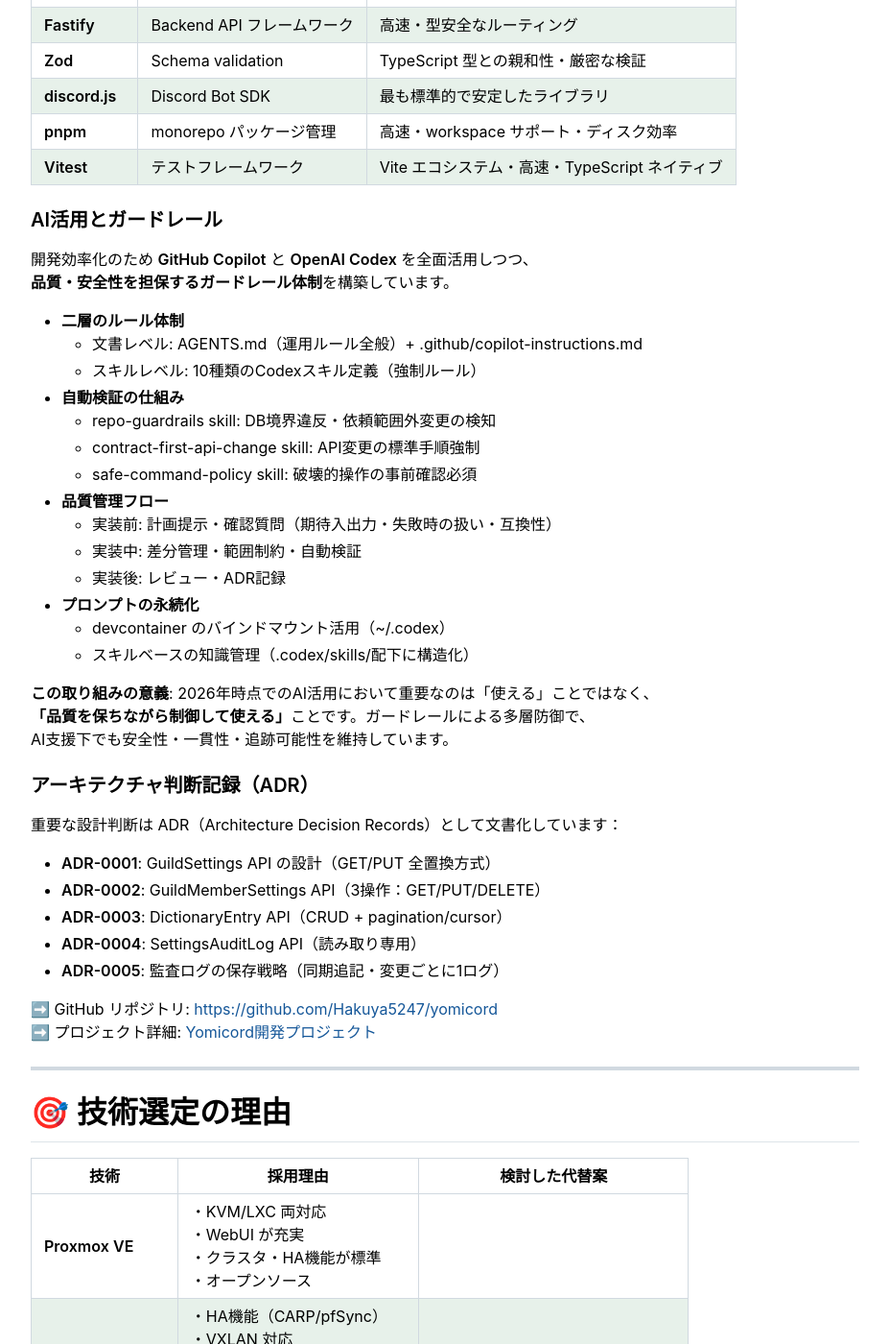
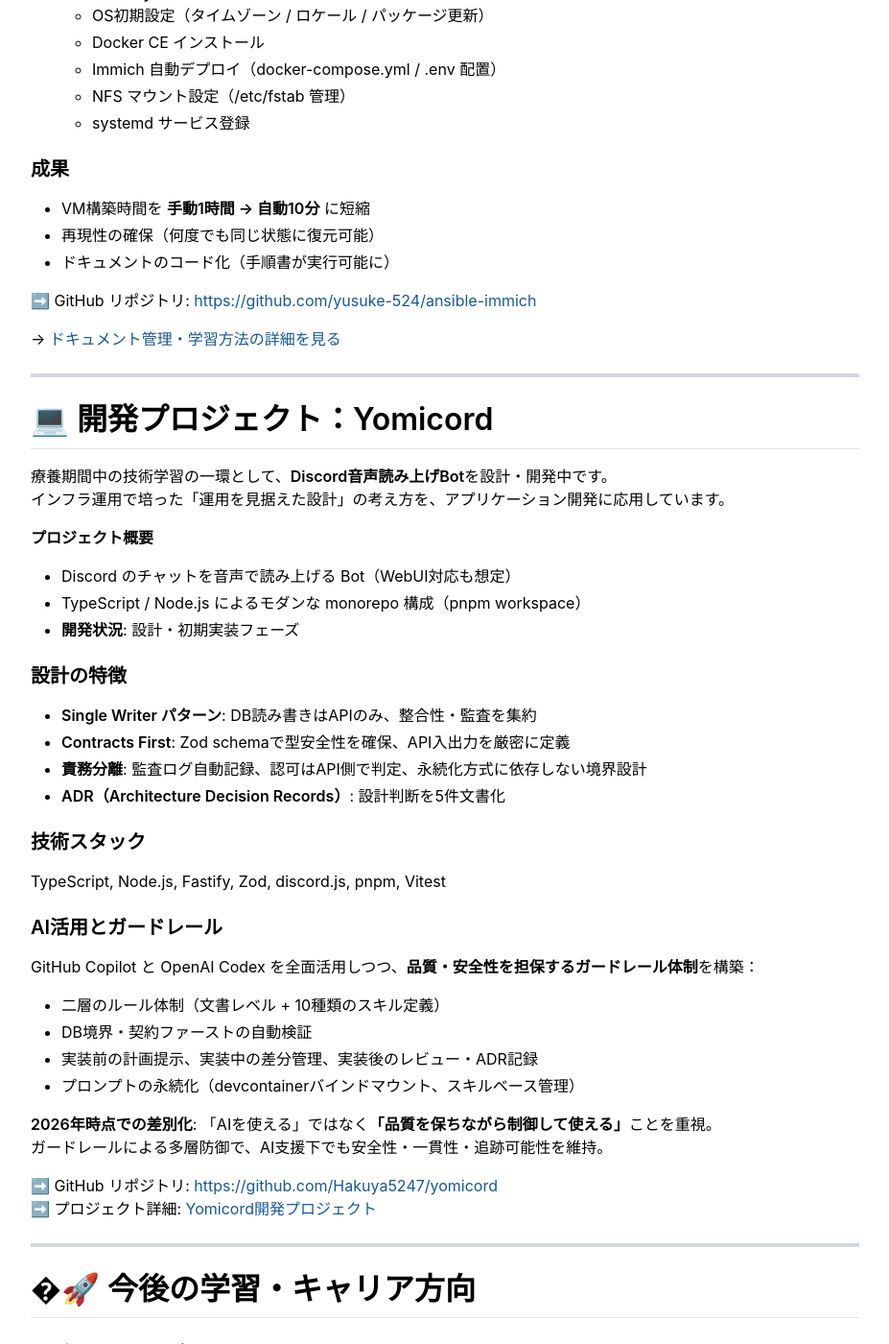
Before and after one commit to yusuke-524/yusuke-524.github.io, a Jekyll site: the page built from index.md, in a window 1280 px wide and 1400 px high, scrolled down 6415 px. Shown: the whole window at 96% size, without its empty margins (176-1103 px from the left). Built offline with Jekyll 4.4.1, drawn with Linux system fonts in a browser that asks for light colours; nearby versions of some CDN libraries; some of the changed text lies outside the part shown.

Commit message:
yomicordに関して詳細を別ファイルへ移譲し簡素化と、セクション移動

````diff
--- a/index.md
+++ b/index.md
@@ -205,94 +205,6 @@ OS / ネットワーク / ストレージ / セキュリティ / 監視 / 自動
 
 ---
 
-# 💻 開発プロジェクト：Yomicord
-
-療養期間中の技術学習の一環として、**Discord音声読み上げBot**を設計・開発中です。
-インフラ運用で培った「運用を見据えた設計」の考え方を、アプリケーション開発に応用しています。
-
-**プロジェクト概要**
-- Discord のチャットを音声で読み上げる Bot
-- 将来的に WebUI からも設定・辞書管理が可能な設計
-- TypeScript / Node.js によるモダンな monorepo 構成
-- **開発状況**: 設計・初期実装フェーズ
-
-```
-┌─────────────────────────────────────────┐
-│ Yomicord Architecture                   │
-│ ├─ apps/bot (Discord.js)                │
-│ ├─ apps/api (Fastify REST API)          │
-│ ├─ packages/contracts (Zod schemas)     │
-│ └─ packages/storage (JSON/DB抽象化)     │
-└─────────────────────────────────────────┘
-```
-
-### 設計の特徴
-
-**1. 単一更新窓口（Single Writer）**
-- DB への読み書きは API のみが行う
-- Bot / WebUI は API 経由でのみ設定・辞書を操作
-- 整合性・監査・認可を API に集約
-
-**2. 契約ファースト（Contracts First）**
-- API 入出力は Zod schema で厳密に定義
-- packages/contracts を唯一の真実（Source of Truth）とする
-- 型安全性を最優先
-
-**3. 運用を見据えた責務分離**
-- 監査ログの自動記録（全更新操作で before/after を保持）
-- 認可は API 側で必ず判定（クライアント側推測に依存しない）
-- 永続化方式に依存しない Store 境界を定義（DB 移行を見据える）
-
-### 技術スタック
-
-| 技術           | 用途                        | 選定理由                                        |
-| -------------- | --------------------------- | ----------------------------------------------- |
-| **TypeScript** | 全体の実装言語              | 型安全性・IDE 支援・保守性                      |
-| **Fastify**    | Backend API フレームワーク  | 高速・型安全なルーティング                      |
-| **Zod**        | Schema validation           | TypeScript 型との親和性・厳密な検証             |
-| **discord.js** | Discord Bot SDK             | 最も標準的で安定したライブラリ                  |
-| **pnpm**       | monorepo パッケージ管理     | 高速・workspace サポート・ディスク効率          |
-| **Vitest**     | テストフレームワーク        | Vite エコシステム・高速・TypeScript ネイティブ |
-
-### AI活用とガードレール
-
-開発効率化のため **GitHub Copilot** と **OpenAI Codex** を全面活用しつつ、
-**品質・安全性を担保するガードレール体制**を構築しています。
-
-- **二層のルール体制**
-  - 文書レベル: AGENTS.md（運用ルール全般）+ .github/copilot-instructions.md
-  - スキルレベル: 10種類のCodexスキル定義（強制ルール）
-- **自動検証の仕組み**
-  - repo-guardrails skill: DB境界違反・依頼範囲外変更の検知
-  - contract-first-api-change skill: API変更の標準手順強制
-  - safe-command-policy skill: 破壊的操作の事前確認必須
-- **品質管理フロー**
-  - 実装前: 計画提示・確認質問（期待入出力・失敗時の扱い・互換性）
-  - 実装中: 差分管理・範囲制約・自動検証
-  - 実装後: レビュー・ADR記録
-- **プロンプトの永続化**
-  - devcontainer のバインドマウント活用（~/.codex）
-  - スキルベースの知識管理（.codex/skills/配下に構造化）
-
-**この取り組みの意義**: 2026年時点でのAI活用において重要なのは「使える」ことではなく、
-**「品質を保ちながら制御して使える」**ことです。ガードレールによる多層防御で、
-AI支援下でも安全性・一貫性・追跡可能性を維持しています。
-
-### アーキテクチャ判断記録（ADR）
-
-重要な設計判断は ADR（Architecture Decision Records）として文書化しています：
-
-- **ADR-0001**: GuildSettings API の設計（GET/PUT 全置換方式）
-- **ADR-0002**: GuildMemberSettings API（3操作：GET/PUT/DELETE）
-- **ADR-0003**: DictionaryEntry API（CRUD + pagination/cursor）
-- **ADR-0004**: SettingsAuditLog API（読み取り専用）
-- **ADR-0005**: 監査ログの保存戦略（同期追記・変更ごとに1ログ）
-
-➡️ GitHub リポジトリ: <https://github.com/Hakuya5247/yomicord>
-➡️ プロジェクト詳細: [Yomicord開発プロジェクト](/details/yomicord.html)
-
----
-
 # 🎯 技術選定の理由
 
 | 技術              | 採用理由                                                                                    | 検討した代替案                     |
@@ -334,7 +246,45 @@ AI支援下でも安全性・一貫性・追跡可能性を維持しています
 
 ---
 
-# 🚀 今後の学習・キャリア方向
+# 💻️ 開発プロジェクト：Yomicord
+
+療養期間中の技術学習の一環として、**Discord音声読み上げBot**を設計・開発中です。
+インフラ運用で培った「運用を見据えた設計」の考え方を、アプリケーション開発に応用しています。
+
+**プロジェクト概要**
+- Discord のチャットを音声で読み上げる Bot（WebUI対応も想定）
+- TypeScript / Node.js によるモダンな monorepo 構成（pnpm workspace）
+- **開発状況**: 設計・初期実装フェーズ
+
+### 設計の特徴
+
+- **Single Writer パターン**: DB読み書きはAPIのみ、整合性・監査を集約
+- **Contracts First**: Zod schemaで型安全性を確保、API入出力を厳密に定義
+- **責務分離**: 監査ログ自動記録、認可はAPI側で判定、永続化方式に依存しない境界設計
+- **ADR（Architecture Decision Records）**: 設計判断を5件文書化
+
+### 技術スタック
+
+TypeScript, Node.js, Fastify, Zod, discord.js, pnpm, Vitest
+
+### AI活用とガードレール
+
+GitHub Copilot と OpenAI Codex を全面活用しつつ、**品質・安全性を担保するガードレール体制**を構築：
+
+- 二層のルール体制（文書レベル + 10種類のスキル定義）
+- DB境界・契約ファーストの自動検証
+- 実装前の計画提示、実装中の差分管理、実装後のレビュー・ADR記録
+- プロンプトの永続化（devcontainerバインドマウント、スキルベース管理）
+
+**2026年時点での差別化**: 「AIを使える」ではなく**「品質を保ちながら制御して使える」**ことを重視。
+ガードレールによる多層防御で、AI支援下でも安全性・一貫性・追跡可能性を維持。
+
+➡️ GitHub リポジトリ: <https://github.com/Hakuya5247/yomicord>
+➡️ プロジェクト詳細: [Yomicord開発プロジェクト](/details/yomicord.html)
+
+---
+
+# �🚀 今後の学習・キャリア方向
 
 ### ✔ インフラエンジニア
 - Kubernetes / Helm（自宅クラスタでの検証予定）
````
